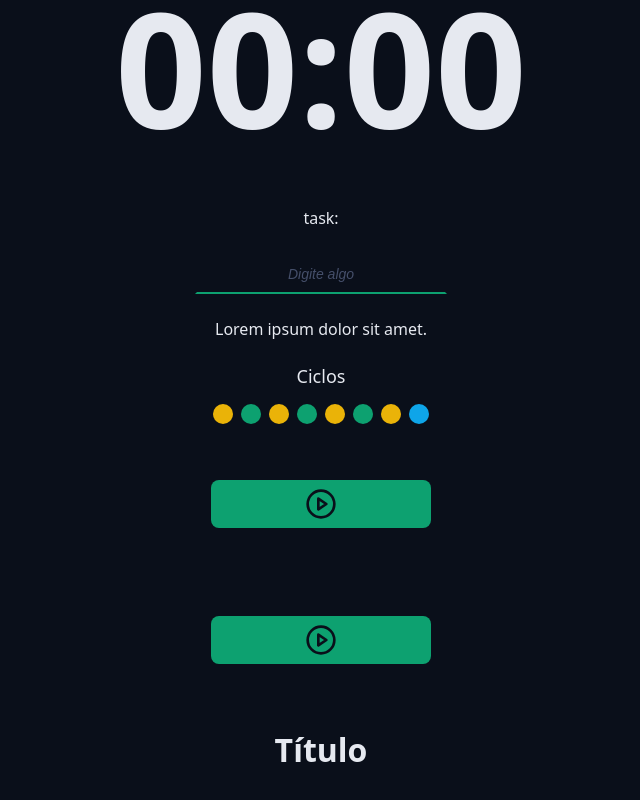
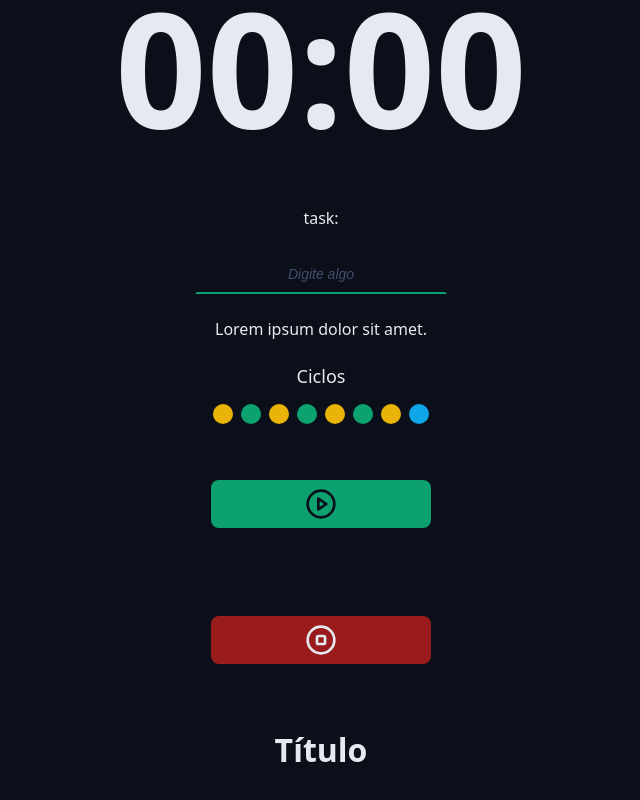
Before and after one commit to LuisAraujo-Dev/kairos-pomodoro, a React (Vite) app: page / in a window 1280 px wide. Shown: the part 344-1144 px from the top of the page, without its empty margins (319-959 px from the left). Built offline with nearby package versions, Linux system fonts and the light colour scheme.

Commit message:
style: styling button red and green: background and color

```diff
--- a/src/App.tsx
+++ b/src/App.tsx
@@ -9,7 +9,7 @@ import { CountDown } from "./components/CountDown";
 import { DeufaltInput } from "./components/DefaultInput";
 import { Cycles } from "./components/Cycles";
 import { DefaultButton } from "./components/DefaultButton";
-import { PlayCircleIcon } from "lucide-react";
+import { CircleStopIcon, PlayCircleIcon } from "lucide-react";
 
 export function App() {
   return (
@@ -46,7 +46,7 @@ export function App() {
 
           <div className="formRow">
             <DefaultButton icon={<PlayCircleIcon/>} color="green"/>
-            <DefaultButton icon={<PlayCircleIcon/>} color="red"/>
+            <DefaultButton icon={<CircleStopIcon/>} color="red"/>
           </div>
         </form>
       </Container>
--- a/src/components/DefaultButton/index.tsx
+++ b/src/components/DefaultButton/index.tsx
@@ -2,10 +2,14 @@ import styles from "./styles.module.css";
 
 type DefaultButtonProps = {
   icon: React.ReactNode;
-  color: 'green' | 'red';
+  color?: "green" | "red";
 } & React.ComponentProps<"button">;
 
-export function DefaultButton({icon, color='green', ...props }: DefaultButtonProps) {
+export function DefaultButton({
+  icon,
+  color = "green",
+  ...props
+}: DefaultButtonProps) {
   return (
     <>
       <button className={`${styles.defaultButton} ${styles[color]}`} {...props}>
--- a/src/components/DefaultButton/styles.module.css
+++ b/src/components/DefaultButton/styles.module.css
@@ -1,12 +1,10 @@
 button {
-    color: var(--text-over-primary);
     padding: .8rem;
     align-items: center;
     display: flex;
     justify-content: center;
 
     border: none;
-    background-color: var(--primary);
     border-radius: .8rem;
     min-width: 22rem;
 
@@ -21,6 +19,16 @@ button svg {
     height: 3.2rem;
 }
 
-.defaultButton:hover {
+button:hover {
     filter: brightness(80%);
 }
+
+.green {
+    background-color: var(--primary);
+    color: var(--text-over-primary);
+}
+
+.red {
+    background-color: var(--error);
+    color: var(--text-over-error);
+}
```
